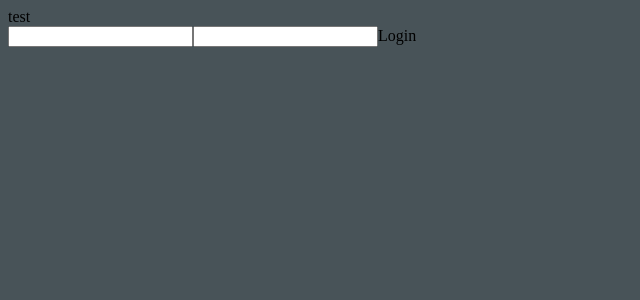
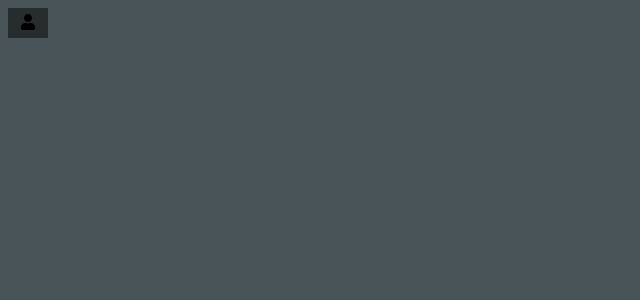
Before and after one commit to chromos33/BobReactRemaster, a React (Create React App) app in the folder BobReactRemaster/ClientApp/: page / in a window 1280 px wide. Shown: the top 300 px of the page, without its empty margins (0-640 px from the left). Built offline with nearby package versions, Linux system fonts and the light colour scheme.

Commit message:
Started making Navi/NaviLink Components

```diff
--- a/BobReactRemaster/ClientApp/src/App.js
+++ b/BobReactRemaster/ClientApp/src/App.js
@@ -1,23 +1,23 @@
-import React, { Component } from 'react';
+import React from 'react';
 import { Route } from 'react-router';
 import { Login } from './components/Login';
 import { Test } from './components/Test';
 import { Layout } from './components/Layout';
 import './css/App.css';
 
+import { library } from '@fortawesome/fontawesome-svg-core'
+import { fas } from '@fortawesome/free-solid-svg-icons'
+
 const StoreContext = React.createContext();
+library.add(fas);
 export const StoreProvider = StoreContext.Provider;
 
-export default class App extends Component {
-  static displayName = App.name;
-  state = {};
+export default function App()  {
 
-  render () {
     return (
         <Layout>
           <Route exact path='/' component={Login} />
           <Route exact path='/Test' component={Test} />
         </Layout>
     );
-  }
 }
--- a/BobReactRemaster/ClientApp/src/components/Layout.js
+++ b/BobReactRemaster/ClientApp/src/components/Layout.js
@@ -1,5 +1,5 @@
 import React from 'react';
-import {Navi} from './Navi';
+import {Navi} from './Navi/Navi';
 import '../css/Layout.css';
 
 export function Layout(props)
--- a/BobReactRemaster/ClientApp/src/components/Login.js
+++ b/BobReactRemaster/ClientApp/src/components/Login.js
@@ -37,6 +37,8 @@ export function Login() {
             alert("error");
         }
     }
+
+    return (<div></div>);
     return (
         <div>
             <input name="login" onChange={(e) => setLogin(e.target.value)} type="text" />
--- a/BobReactRemaster/ClientApp/src/components/Navi.js
+++ /dev/null
@@ -1,7 +0,0 @@
-import React from 'react';
-
-export function Navi(props)
-{
-    console.log(props);
-    return (<div>test</div>)
-}
--- /dev/null
+++ b/BobReactRemaster/ClientApp/src/components/Navi/Navi.js
@@ -0,0 +1,19 @@
+import React from 'react';
+import {NaviLink} from './NaviLink';
+
+export function Navi(props)
+{
+    const UserLinks =
+        [
+            {
+                icon: ["fas","user"],
+                link: "/"
+            }
+        ]
+    ;
+    return (
+        <div>
+            <NaviLink ID="UserMenu" Title="User" SubLinks={UserLinks} icon={["fas", "user"]}/>
+        </div>
+        )
+}
--- /dev/null
+++ b/BobReactRemaster/ClientApp/src/components/Navi/NaviLink.js
@@ -0,0 +1,72 @@
+import React, {useState, useEffect} from 'react';
+import { FontAwesomeIcon } from '@fortawesome/react-fontawesome'
+import '../../css/NaviLink.css';
+
+export function NaviLink(props)
+{
+    const [openWidth,SetOpenWidth] = useState(0);
+    const [Width,SetWidth] = useState(0);
+    const [openHeight,SetOpenHeight] = useState(0);
+    const [Height,SetHeight] = useState(30);
+    const [iconState,SetIconState] = useState("");
+
+    const openNaviLink = () => {
+        SetWidth(openWidth);
+        setTimeout(() => {SetHeight(openHeight);},150);
+        SetIconState("open");
+    }
+    const closeNaviLink = () => {
+        setTimeout(() => {SetWidth(0);},150)
+        SetHeight(30);
+        SetIconState("");
+    }
+    useEffect(() => {
+        if(openWidth === 0 && props.SubLinks !== undefined && props.SubLinks.length)
+        {
+            var width = document.querySelector("#"+props.ID+" .contentDimensions").clientWidth;
+            var height = document.querySelector("#"+props.ID+" .contentDimensions").clientHeight;
+            SetOpenWidth(width);
+            SetOpenHeight(height);
+        }
+    },[openWidth,props.ID]);
+    if(props.SubLinks !== undefined && props.SubLinks.length > 0)
+    {
+        return (
+            <span id={props.ID} className="NaviLink" onMouseLeave={closeNaviLink} onMouseEnter={openNaviLink}>
+                {props.icon !== undefined &&
+                <span className={"NaviLinkIcon " + iconState }>
+                    <FontAwesomeIcon icon={props.icon} />
+                </span>
+                }
+                {props.icon === undefined &&
+                <span className={"NaviLinkIcon " + iconState }>
+                    <span className="naviTitle">{props.Title}</span>
+                </span>
+                }
+                <div style={{width:Width+"px",height:Height+"px"}}>
+                    <div className="contentDimensions">
+                        {props.icon !== undefined &&
+                        <span className="naviTitle">{props.Title}</span>
+                        }
+                        {props.SubLinks !== undefined && props.SubLinks.length > 0 &&
+                        <div className="submenu">
+                            <span>Test</span>
+                            <span>Test</span>
+                        </div>
+                        }
+                    </div>
+                </div>
+
+                <span></span>
+            </span>
+            );
+    }
+    else
+    {
+        return(
+            <a className="NaviLink" href="/">SomeLink</a>
+        );
+    }
+
+
+}
--- /dev/null
+++ b/BobReactRemaster/ClientApp/src/css/NaviLink.css
@@ -0,0 +1,57 @@
+.NaviLinkIcon {
+    background: #272c2e;
+    display: inline-block;
+    cursor: pointer;
+    position: relative;
+    min-width: 40px;
+    height:30px;
+    line-height:30px;
+    text-align: center;
+    transition: 0.15s ease all;
+    vertical-align: center;
+}
+.NaviLinkIcon svg{
+    transition: 0.15s ease all;
+}
+.NaviLinkIcon.open{
+    background:black;
+}
+.NaviLinkIcon.open svg{
+    color:white;
+}
+.NaviLink{
+    position:relative;
+}
+.NaviLink > div{
+    position:absolute;
+    top:-6px;
+    left:100%;
+    width:0;
+    height:100%;
+    transition: 0.15s ease all;
+    overflow: hidden;
+}
+.naviTitle
+{
+    display:table-cell;
+    vertical-align: middle;
+    padding:0 20px;
+    text-align: center;
+    background:black;
+    color:#BAC6D1;
+    height:30px;
+}
+.contentDimensions
+{
+    position:absolute;
+    top:0;
+    left:0;
+}
+.submenu{
+    background:#272c2e;
+}
+/* remove after testing */
+.submenu > span
+{
+    display:block;
+}
```
Also changed, not shown: BobReactRemaster/ClientApp/package.json (+6 -2 lines), 1 other file (tests, documents, lock files or other folders).
